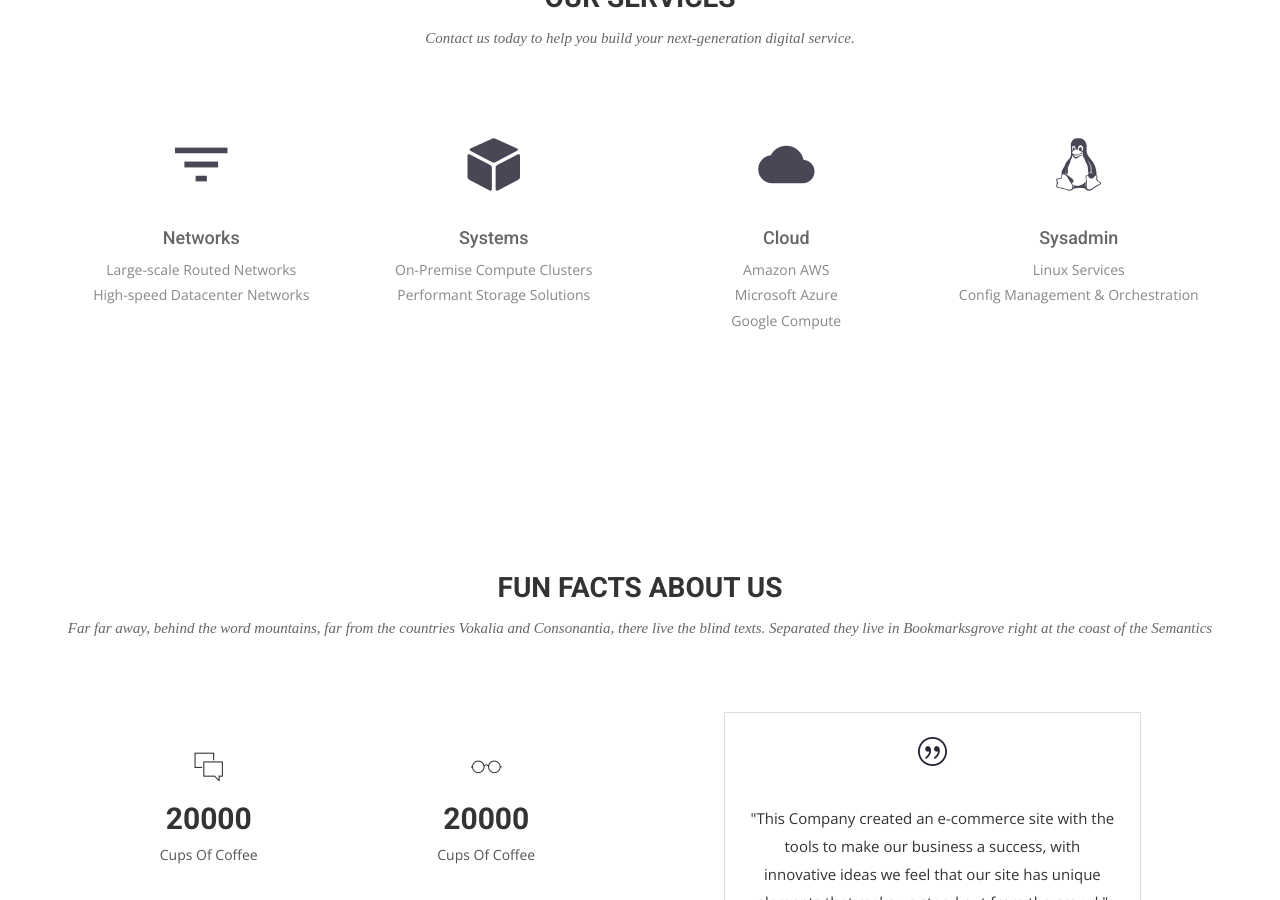
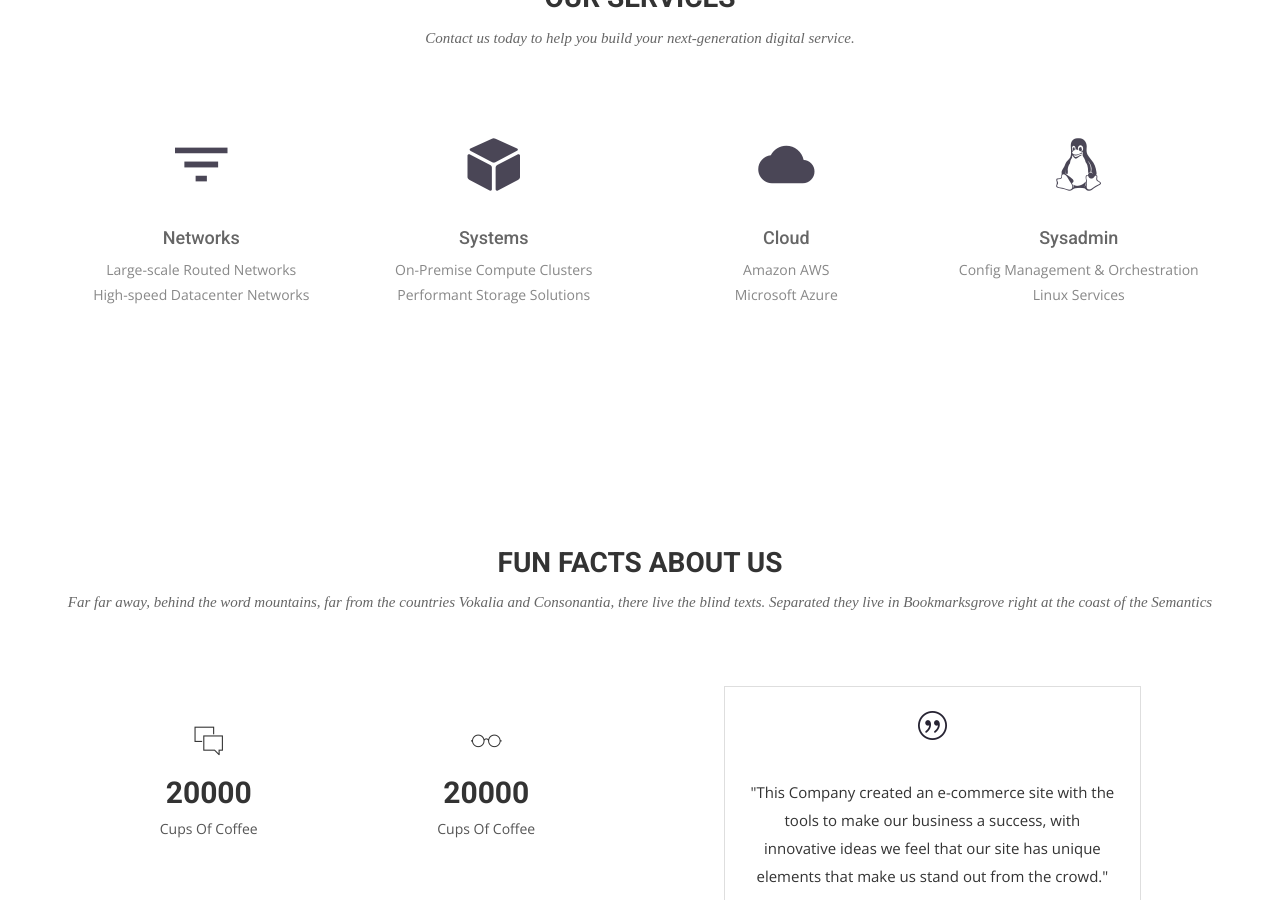
Before and after one commit to deftconsulting/deftconsulting.github.io, a Jekyll site: the page built from index.html, in a window 1280 px wide and 900 px high, scrolled down 1554 px. Built offline with Jekyll 4.4.1, drawn with Linux system fonts in a browser that asks for light colours; nearby versions of some CDN libraries; some web fonts are replaced.

```diff
--- a/index.html
+++ b/index.html
@@ -67,14 +67,14 @@ permalink: /
         <div class="service-item">
           <i class="ion-android-cloud"></i>
           <h4>Cloud</h4>
-          <p>Amazon AWS<br>Microsoft Azure<br>Google Compute</p>
+          <p>Amazon AWS<br>Microsoft Azure</p>
         </div>
       </div>
       <div class="col-sm-6 col-md-3">
         <div class="service-item">
           <i class="ion-social-tux"></i>
           <h4>Sysadmin</h4>
-          <p>Linux Services<br>Config Management & Orchestration</p>
+          <p>Config Management & Orchestration<br>Linux Services</p>
         </div>
       </div>
     </div>
```
